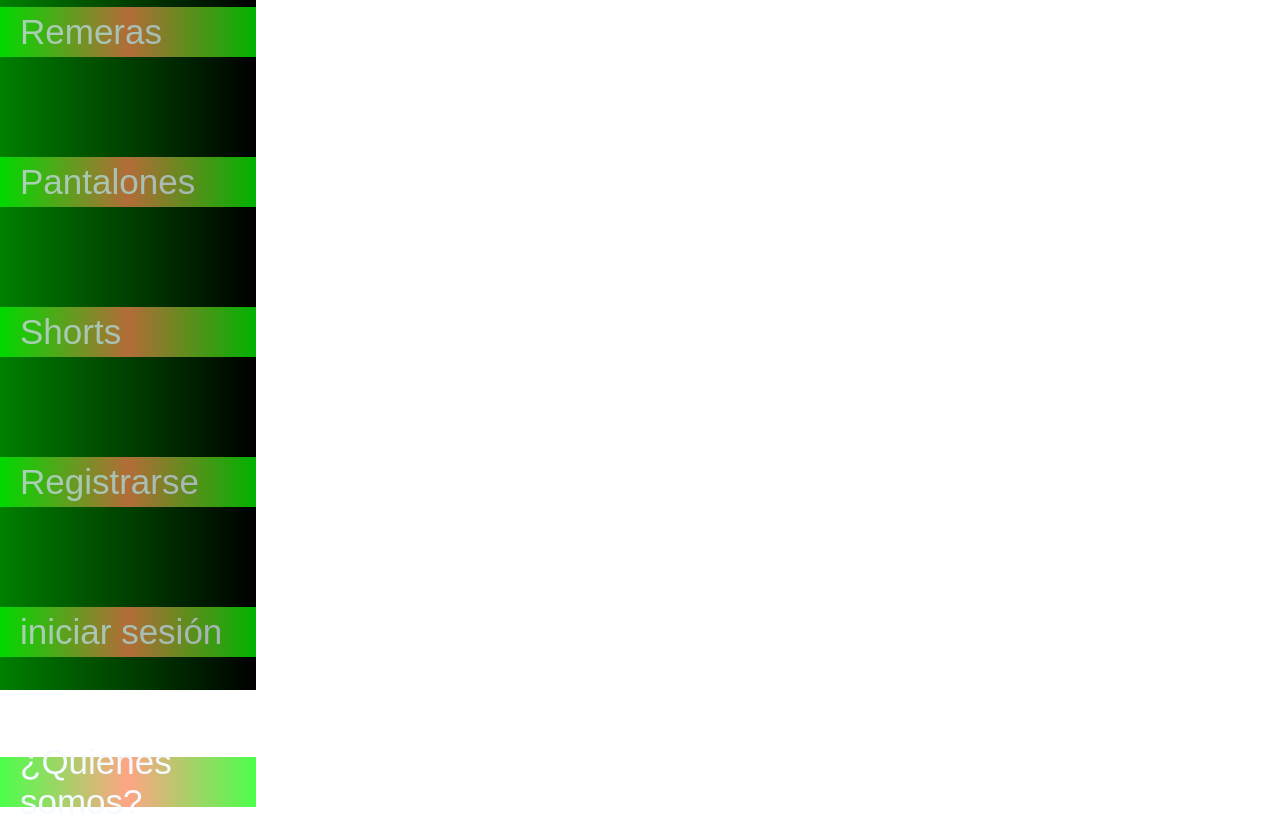
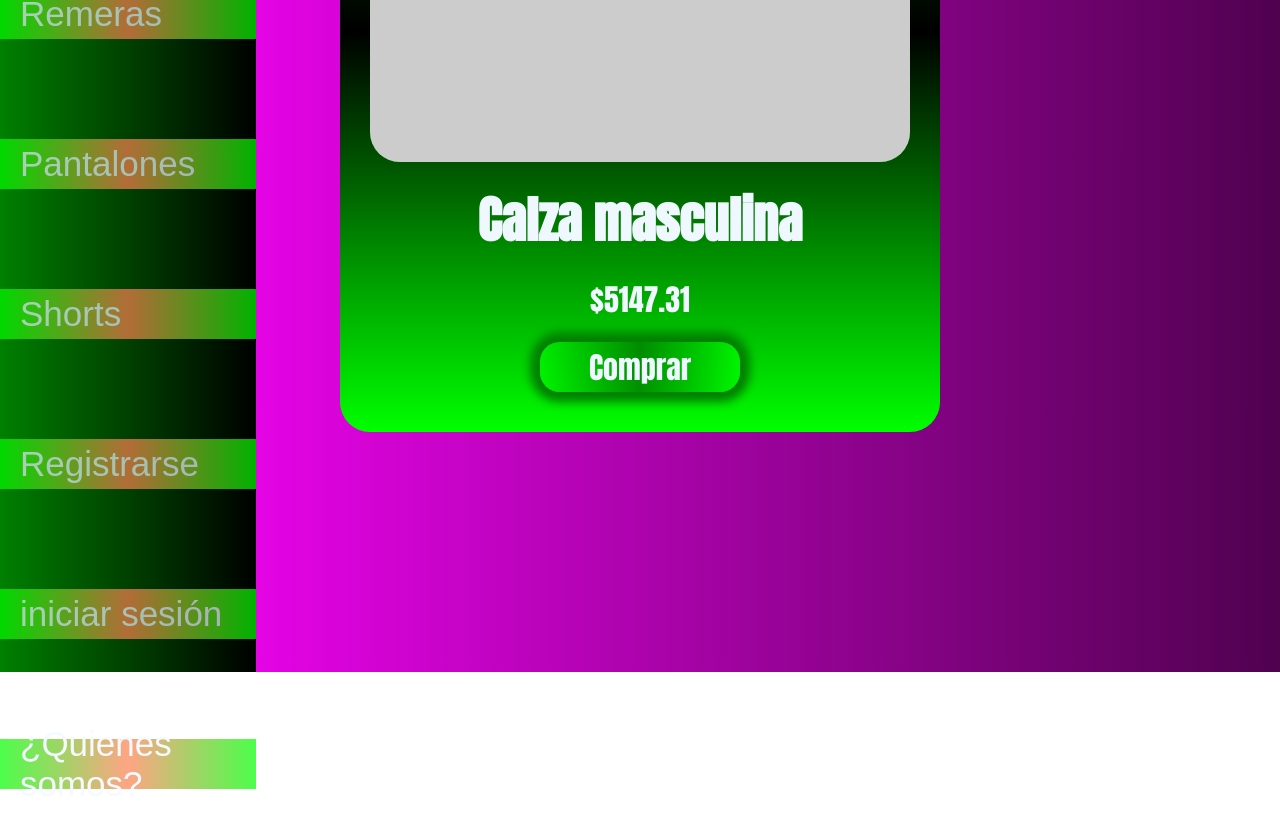
Before and after one commit to AgustinGomez12/preentrega2-Gomez, a React (Vite) app: page /item/1 in a window 1280 px wide. Shown: the part 608-1430 px from the top of the page. Built offline with nearby package versions, Linux system fonts and the light colour scheme.

Commit message:
entrega terminada con todas las correciones hechas

```diff
--- a/src/components/ItemDetail.jsx
+++ b/src/components/ItemDetail.jsx
@@ -1,8 +1,13 @@
 import React from 'react'
 
-const ItemDetail = () => {
+const ItemDetail = ({ producto }) => {
   return (
-    <div>ItemDetail</div>
+    <div className='productoDetallado'>
+      <img src={producto.imagenrepre} alt="" />
+      <h2>{producto.titulo}</h2>
+      <p>{producto.precio}</p>
+      <button>Comprar</button>
+    </div>
   )
 }
 
--- a/src/components/ItemDetailContainer.jsx
+++ b/src/components/ItemDetailContainer.jsx
@@ -1,15 +1,56 @@
 import React, { useEffect, useState } from 'react'
 import ItemDetail from './ItemDetail'
-import productos from "../assets/MOCK_DATA (1).json"
+import productosData from "../assets/MOCK_DATA (1).json";
 import { useParams } from 'react-router-dom'
+import "../scss/styles/detailitem.scss"
 const ItemDetailContainer = () => {
+  //Estado para setear productos
+  const [producto, mostrarProducto] = useState(null)
+  //Estado para setear productos
+
+   //loding
+   const [loding, setloding] = useState(false)
+   //loding
+
+  //params
+  const { id } = useParams()
+  //params
+
+  //Effect para renderizar product
+  useEffect(()=>{
+    //Promesa falsa
+    const miPromesa = new Promise ((resolve,rejet)=>{
+     setTimeout(()=>{
+        if(productosData) {
+          resolve(productosData)
+        }else{
+          rejet("no se pudieron obtener los productos")
+        }
+
+     }, 2000)
+    })
+    setloding(true)
+    miPromesa.then((productosCompletos=>{
+      setloding(false)
+      let productosFiltrados = []
+      if(id){
+        productosFiltrados = productosCompletos.find(f => f.id === Number(id))
+      }else {
+        productosFiltrados = productosCompletos
+      }
+      mostrarProducto(productosFiltrados)
+    }))
+    .catch(err => {
+      console.error(err)
+    }
+    )
+    //Promesa falsa
+    },[id])
+   //Effect para renderizar product
+
+  return (loding ? <h2 className='louder'>😪cargando😪</h2> : producto && <main className='main-detail'><ItemDetail producto={producto}/></main>)
 
 
-  return (
-    <div>
-      <ItemDetail/>
-    </div>
-  )
 }
 
 export default ItemDetailContainer
--- a/src/components/ItemList.jsx
+++ b/src/components/ItemList.jsx
@@ -1,18 +1,18 @@
-import React, { useEffect, useState } from 'react'
+import { useState } from 'react'
 import Item from './Item'
 //Promesa false
-const ItemList = ({data,aumentarCuenta,position}) => {
+const ItemList = ({productos,aumentarCuenta,position}) => {
 
 return (
-    <div className='container-items' style={{potition:"relative",left: `${position.left}px`, right: `${position.right}px`}}>
-        {data.map((producto)=>{
-             return(
-                <Item item = {producto} key={producto.id} aumentarCuenta={aumentarCuenta}/>
-          )
-        }) }
+   <div className='container-items' style={{potition:"relative",left: `${position.left}px`, right: `${position.right}px`}}>
+     {productos.map((producto)=>{
+             return <Item item = {producto} key={producto.id} aumentarCuenta={aumentarCuenta}/>
+
+      }) }
 
     </div>
-  )
+
+)
 }
 
 export default ItemList
--- a/src/components/ItemListContainer.jsx
+++ b/src/components/ItemListContainer.jsx
@@ -13,59 +13,53 @@ export const ItemListContainer = ({ greeting, aumentarCuenta, children }) => {
   const [position, moverPotitionD] = useState({ left: 0 });
   //Estado para mover el carrusel
 
-
-  //Promesa falsa
-  const promise = new Promise((resolve, resjet) => {
-    setTimeout(() => {
-      if (productosData) {
-        resolve("Se obtuvieron los datos correctamente");
-      } else {
-        resjet("Error");
-      }
-    },2000);
-  });
-  promise
-    .then((resultado) => {
-      setloding(true)
-      console.log(resultado);
-    })
-    .catch((err) => {
-      console.error(err);
-    })
-
-
-  const [data, setData] = useState([]);
-  useEffect(() => {
-    const fetchData = () => {
-      const dataBase = productosData;
-      setData(dataBase);
-    };
-    const demoraInternet = setTimeout(fetchData, 2000);
-
-    return () => clearTimeout(demoraInternet);
-  }, []);
-  //Promesa falsa
+  //loding
+  const [loding, setloding] = useState(false)
+  //loding
 
   //Estado para productos
-  const [productos, mostrarProductos] = useState(null);
+  const [productos, mostrarProductos] = useState([]);
   //Estado para productos
+
+  //params
   const { categoryId } = useParams();
+  //params
+
   //Effecto usado para filtrar los productos
-  useEffect(() => {
-    let productosFiltrados = [];
-    if (categoryId) {
-      productosFiltrados = data.filter((f) => f.category === categoryId);
-    } else {
-      productosFiltrados = data;
+  useEffect(()=>{
+  //Promesa falsa
+  const miPromesa = new Promise ((resolve,rejet)=>{
+   setTimeout(()=>{
+      if(productosData) {
+        resolve(productosData)
+      }else{
+        rejet("no se pudieron obtener los productos")
+      }
+
+   }, 2000)
+  })
+  setloding(true)
+  miPromesa.then((productosCompletos=>{
+    setloding(false)
+    let productosFiltrados = []
+    if(categoryId){
+      productosFiltrados = productosCompletos.filter(f => f.category === categoryId)
+    }else {
+      productosFiltrados = productosCompletos
     }
-    productosFiltrados.length > 2 && mostrarProductos(productosFiltrados);
-  }, [categoryId]);
-  //Effecto usado para filtrar los productos
+    mostrarProductos(productosFiltrados)
+  }))
+  .catch(err => {
+    console.error(err)
+  }
+  )
+  //Promesa falsa
+  },[categoryId])
 
-  return (
-
-    <main>
-      <div className="container-listItem">
+  return ( loding ? (
+    <h2 className="louder">😪cargando😪</h2>
+  ) : (
+    <div className="container-listItem">
         <h2>{greeting}</h2>
         <h2>{children}</h2>
         <CarruselAuto></CarruselAuto>
@@ -81,11 +75,10 @@ export const ItemListContainer = ({ greeting, aumentarCuenta, children }) => {
           <ItemList
             position={position}
             className="container-items"
-            data={productos || data}
             aumentarCuenta={aumentarCuenta}
-          ></ItemList>
+            productos={productos}
+          >
+          </ItemList>
         </div>
-      </div>
-    </main>
-  );
-};
+      </div> )
+)}
--- a/src/scss/styles/base.scss
+++ b/src/scss/styles/base.scss
@@ -22,6 +22,26 @@
 
     100%{
         background-position: 0% 100%;
+    }
+}
+
+@keyframes louder {
+    0%{
+        font-size: 100px;
+        color: lime;
+        text-shadow: 0 0 100px;
+    }
+
+    50%{
+        font-size: 150px;
+        color: limegreen;
+        text-shadow: 0px 0px 100px;
+    }
+
+    100%{
+        font-size: 100px;
+        color: aliceblue;
+        text-shadow: 0px 0px 100px;
     }
 }
 
--- /dev/null
+++ b/src/scss/styles/detailitem.scss
@@ -0,0 +1,59 @@
+.main-detail {
+    display: flex;
+    justify-content: center;
+    position: absolute;
+    width: 100%;
+    height: 160vh;
+    background: linear-gradient(90deg, violet, green, rgb(247, 4, 247), black);
+    background-size: 400% 400%;
+    animation: girar 10s ease-in-out infinite;
+    align-items: center;
+    .productoDetallado{
+        display: flex;
+        flex-direction: column;
+        align-items: center;
+        width: 600px;
+        height: 800px;
+        background: linear-gradient(360deg,lime,black,green);
+        padding: 30px;
+        border-radius: 30px;
+        gap: 20px;
+        img{
+            border-radius: 30px;
+            width: 100%;
+            height: 500px;
+            background: linear-gradient(360deg,rgba(0, 255, 0, 0.603),rgba(0, 0, 0, 0.781),rgba(0, 255, 0, 0.534));
+        }
+        h2{
+            font-family: "Anton", sans-serif;
+            color: aliceblue;
+            font-size: 50px;
+        }
+
+        p{
+            font-family: "Anton", sans-serif;
+            color: aliceblue;
+            font-size: 30px;
+        }
+
+        button{
+            width: 200px;
+            height: 50px;
+            font-family:"Anton", sans-serif;
+            font-size: 30px;
+            border-radius: 20px;
+            border: none;
+            background: linear-gradient(90deg,rgba(0, 255, 0, 0.63),rgba(0, 128, 0, 0.836),rgba(0, 255, 0, 0.726));
+            cursor: pointer;
+            color: aliceblue;
+            box-shadow: 0 0 10px 10px green;
+            &:hover{
+                zoom: 1.1;
+                box-shadow: 0 0 10px 10px black;
+                color: black;
+                text-shadow: 0 0 10px lawngreen;
+            }
+        }
+
+    }
+}
--- a/src/scss/styles/itemlistcontainer.scss
+++ b/src/scss/styles/itemlistcontainer.scss
@@ -1,3 +1,18 @@
+.louder{
+    display: flex;
+    justify-content: center;
+    align-items: center;
+    width: 100%;
+    height: 160vh;
+    font-size: 100px;
+    background: linear-gradient(90deg, violet, green, rgb(247, 4, 247), black);
+    background-size: 400% 400%;
+    animation: girar 10s ease-in-out infinite;
+    animation: louder 2s ease-in-out infinite;
+    position: absolute;
+    font-family:"Anton", sans-serif;
+}
+
 .container-listItem {
     display: flex;
     align-items: center;
```
Also changed, not shown: 1 other file (tests, documents, lock files or other folders).
